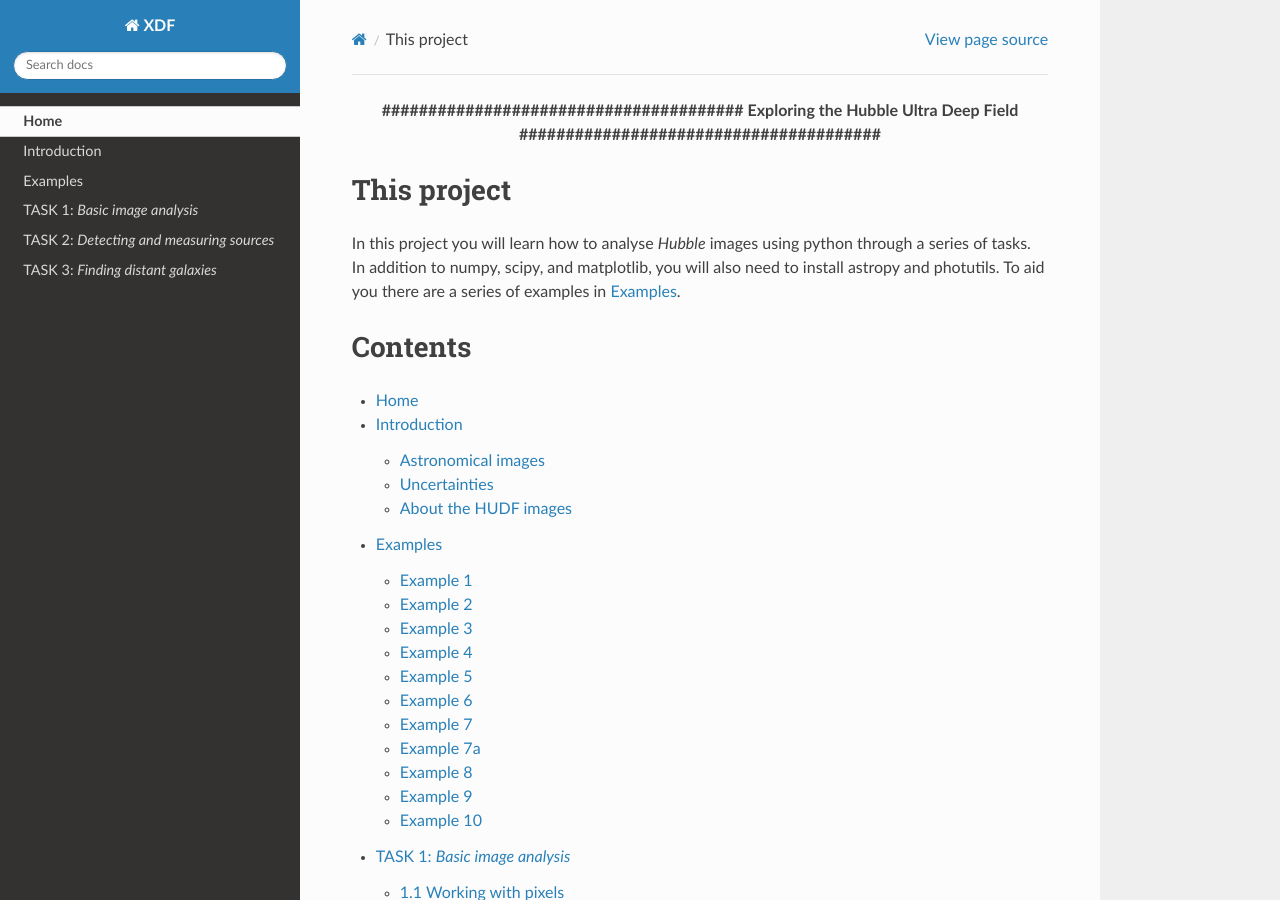
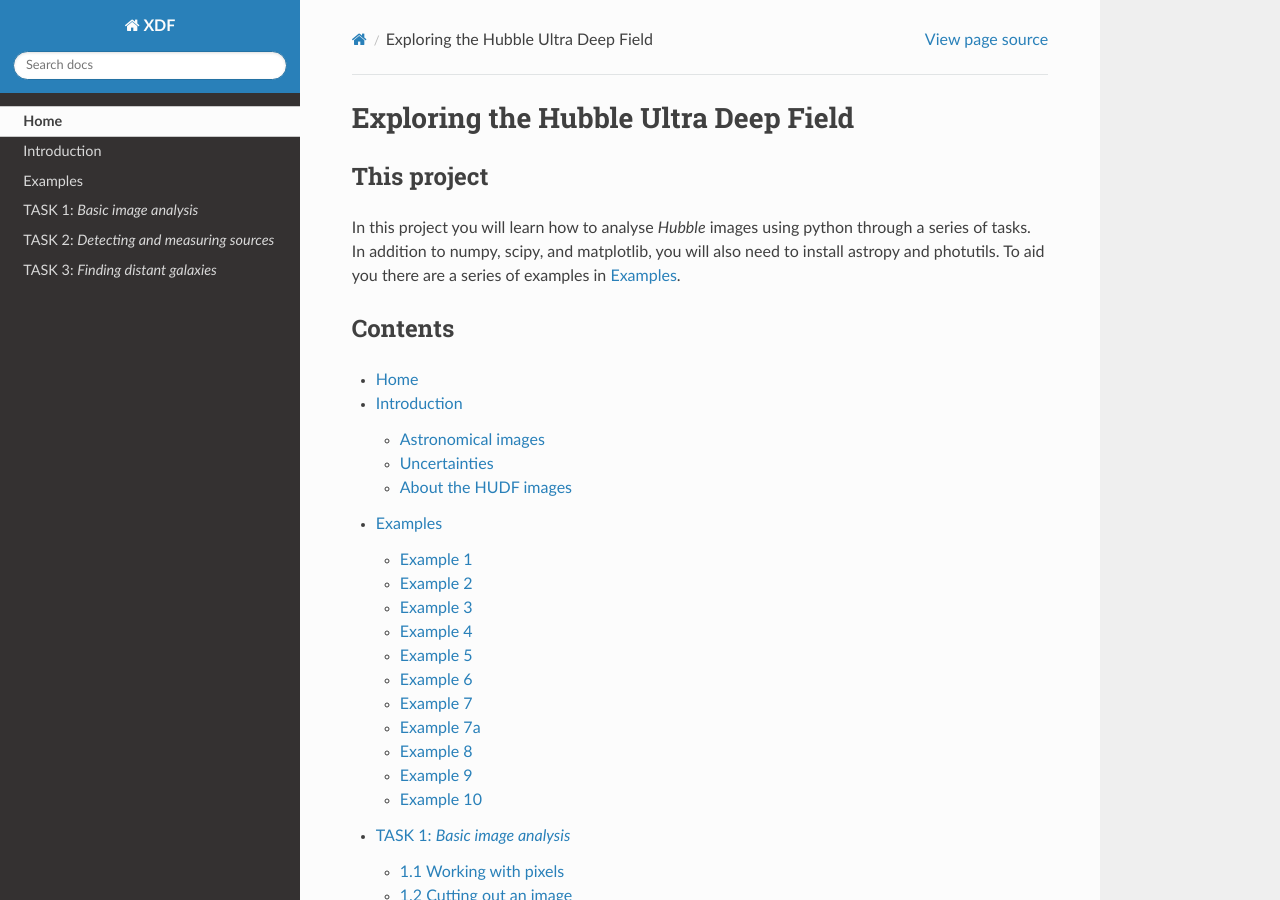
Before and after one commit to ewanbarclay/readthedocs_XDF, a Sphinx documentation site: the page built from docs/index.rst, in a window 1280 px wide and 900 px high. Built offline with Sphinx 7.4.7 and the Read the Docs theme 2.0.0, drawn with Linux system fonts in a browser that asks for light colours; some of the changed lines change nothing that is shown.

Commit message:
Update index.rst

```diff
--- a/docs/index.rst
+++ b/docs/index.rst
@@ -1,7 +1,6 @@
-.. centered::
-  #######################################
-  Exploring the Hubble Ultra Deep Field
-  #######################################
+#######################################
+Exploring the Hubble Ultra Deep Field
+#######################################
 
 .. centered:: Stephen Wilkins
 
```
